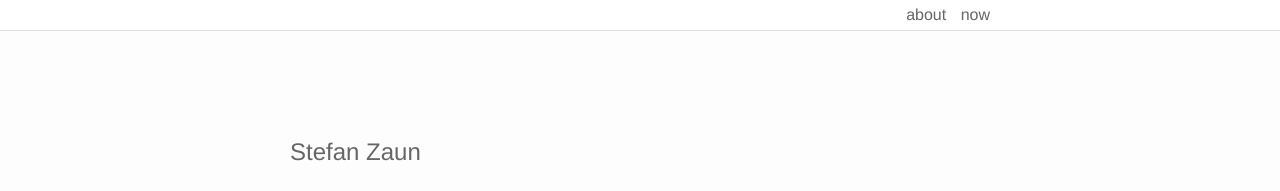
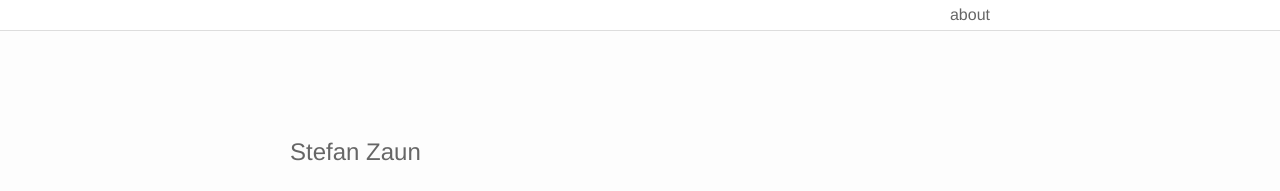
Before and after one commit to sz7331/sz7331.github.io, a Jekyll site: the page built from index.html, in a window 1280 px wide. Shown: the top 191 px of the page. Built offline with Jekyll 4.4.1, drawn with Linux system fonts in a browser that asks for light colours; nearby versions of some CDN libraries; the list of posts is cut into pages by our own code.

Commit message:
Removed now

```diff
--- a/_includes/header.html
+++ b/_includes/header.html
@@ -6,7 +6,7 @@
 
       <div class="trigger">
 		<a class="page-link" href="{{ site.baseurl }}/">about</a>
-		  <a class="page-link" href="{{ site.baseurl }}/now">now</a>
+		<!-- <a class="page-link" href="{{ site.baseurl }}/now">now</a> -->
       </div>
     </nav>
 
```
